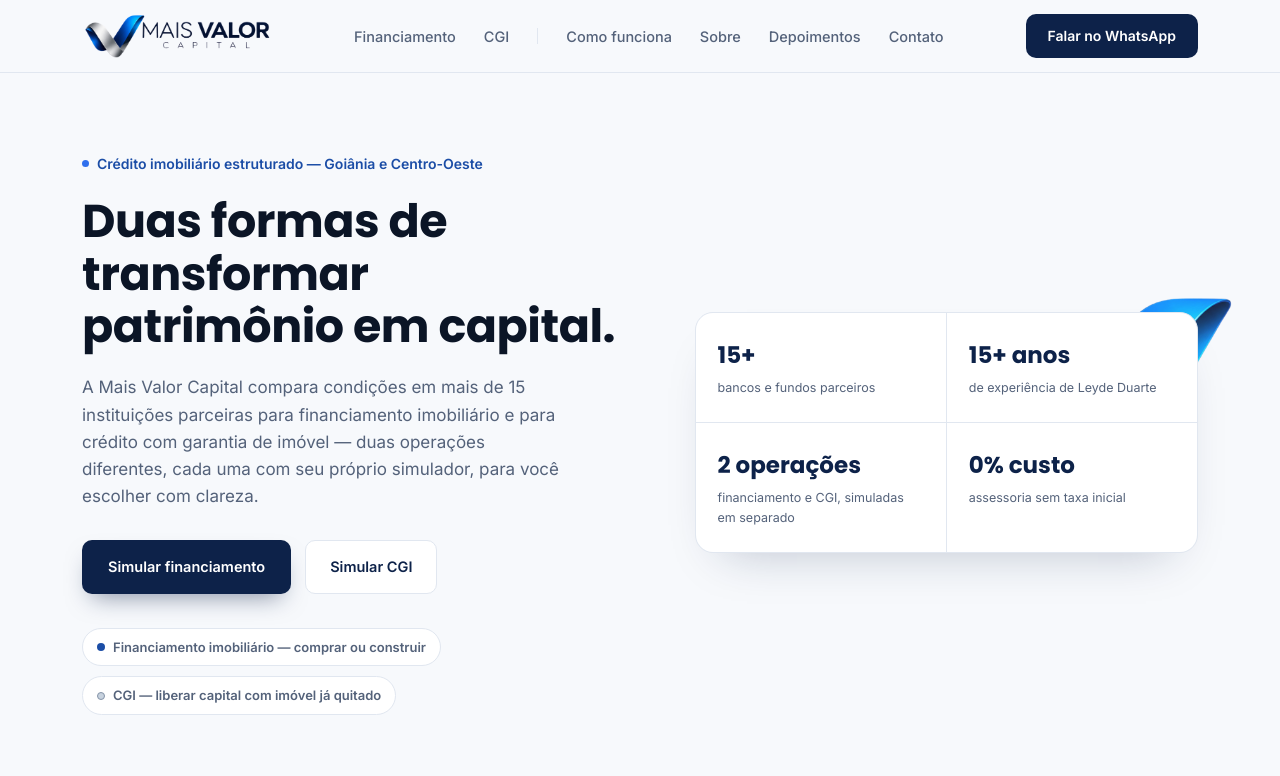
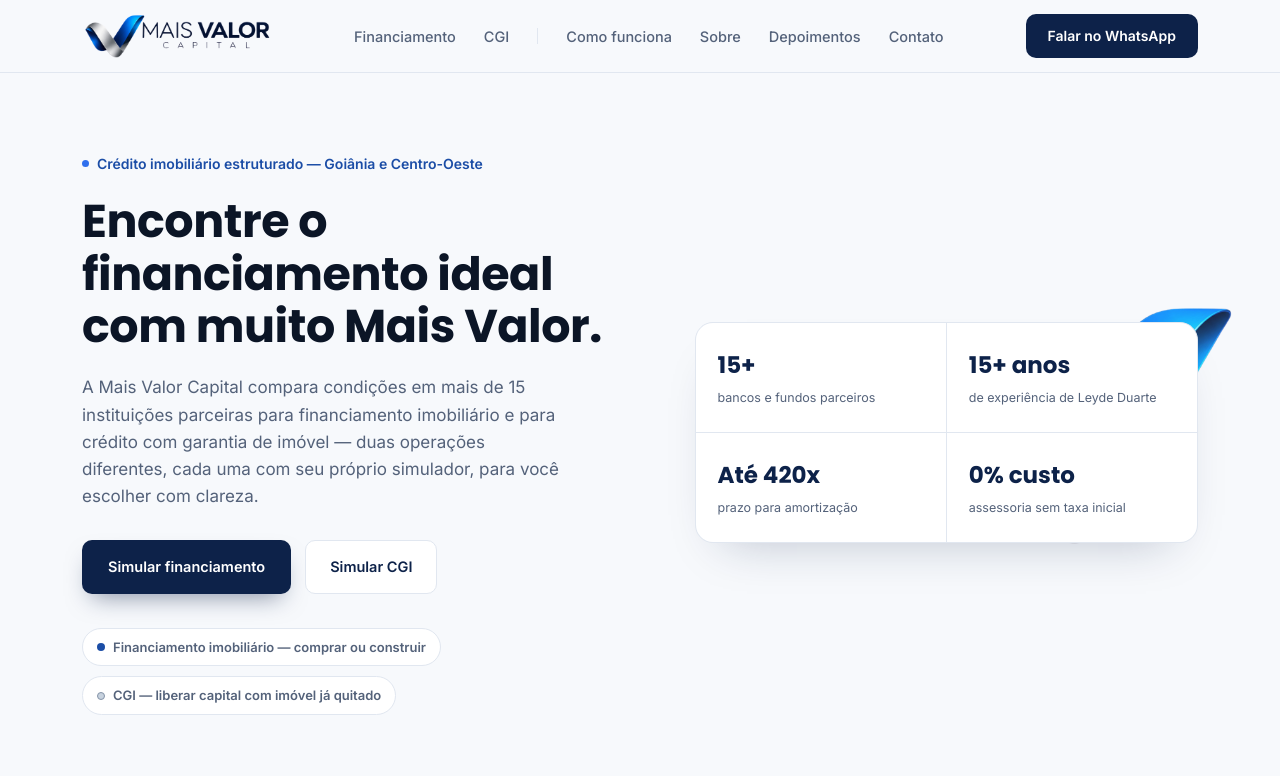
Before and after one commit to LeydeDuarte/sitemaisvalor, a plain HTML site: page index.html in a window 1280 px wide. Shown: the top 776 px of the page. Drawn offline with Linux system fonts and the light colour scheme; grey boxes are pictures that could not be loaded.

Commit message:
atualização do inicio do Site

```diff
--- a/index.html
+++ b/index.html
@@ -305,7 +305,7 @@
     <div class="hero-grid">
       <div>
         <div class="eyebrow">Crédito imobiliário estruturado — Goiânia e Centro-Oeste</div>
-        <h1>Duas formas de transformar patrimônio em capital.</h1>
+        <h1>Encontre o financiamento ideal com muito Mais Valor.</h1>
         <p>A Mais Valor Capital compara condições em mais de 15 instituições parceiras para financiamento imobiliário e para crédito com garantia de imóvel — duas operações diferentes, cada uma com seu próprio simulador, para você escolher com clareza.</p>
         <div class="hero-actions">
           <a href="#simulador-financiamento" class="btn-primary">Simular financiamento</a>
@@ -321,7 +321,7 @@
         <div class="hero-stats">
           <div class="hs"><div class="n">15+</div><div class="l">bancos e fundos parceiros</div></div>
           <div class="hs"><div class="n">15+ anos</div><div class="l">de experiência de Leyde Duarte</div></div>
-          <div class="hs"><div class="n">2 operações</div><div class="l">financiamento e CGI, simuladas em separado</div></div>
+          <div class="hs"><div class="n">Até 420x</div><div class="l">prazo para amortização</div></div>
           <div class="hs"><div class="n">0% custo</div><div class="l">assessoria sem taxa inicial</div></div>
         </div>
       </div>
```
